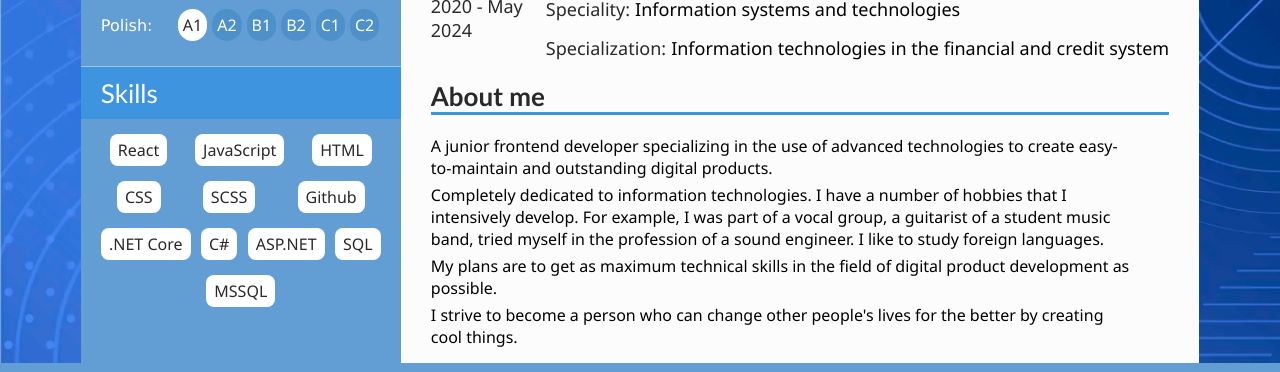
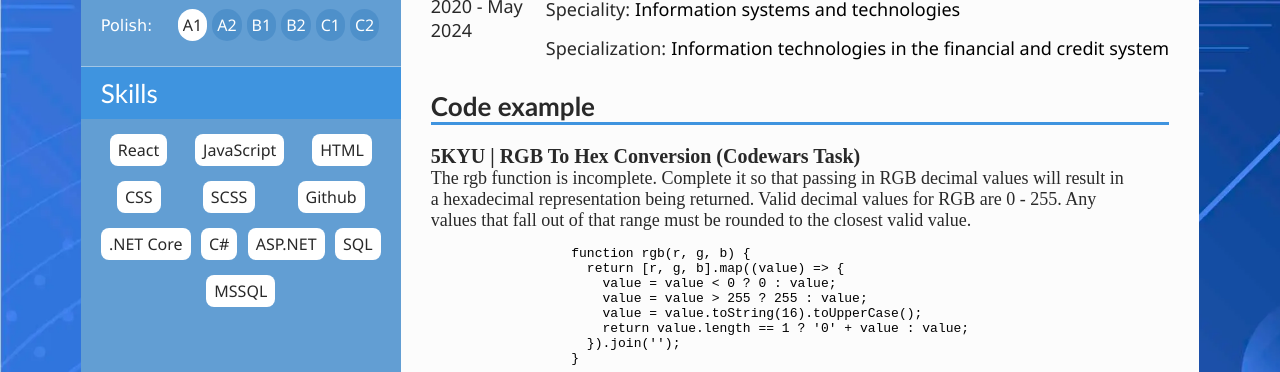
Before and after one commit to DaniilSerga/rsschool-cv, a plain HTML site: page index.html in a window 1280 px wide. Shown: the part 582-954 px from the top of the page. Drawn offline with Linux system fonts and the light colour scheme.

Commit message:
feat: add code example

```diff
--- a/index.html
+++ b/index.html
@@ -125,7 +125,7 @@
 
         <section class="additionalInfoContainer">
           <div class="personalInfoContainer">
-            <h2>Daniil Serga</h2>
+            <h1>Daniil Serga</h1>
             <h3>Frontend developer</h3>
             <div class="ageContainer">
               <p>Date of birth: 11.07.2003</p>
@@ -200,6 +200,27 @@
               </li>
             </ul>
           </div>
+          <div class="codeExampleContainer">
+            <div class="headingLight">
+              <h3>Code example</h3>
+            </div>
+            <div class="codeExampleWrapper">
+              <p>5KYU | RGB To Hex Conversion (Codewars Task)</p>
+              <p>The rgb function is incomplete. Complete it so that passing in RGB decimal values will result in a hexadecimal representation being returned. Valid decimal values for RGB are 0 - 255. Any values that fall out of that range must be rounded to the closest valid value.</p>
+              <pre>
+                <code class="codeExample">
+                  function rgb(r, g, b) {
+                    return [r, g, b].map((value) => {
+                      value = value < 0 ? 0 : value;
+                      value = value > 255 ? 255 : value;
+                      value = value.toString(16).toUpperCase();
+                      return value.length == 1 ? '0' + value : value;
+                    }).join('');
+                  }
+                </code>
+              </pre>
+            </div>
+          </div>
           <div class="aboutMeContainer">
             <div class="headingLight">
               <h3>About me</h3>
--- a/style.css
+++ b/style.css
@@ -168,7 +168,7 @@ main {
     font-family: 'Lucida Sans';
 }
 
-.personalInfoContainer > h2 {
+.personalInfoContainer > h1 {
     color: #292929;
     font-size: 34px;
     letter-spacing: .95px;
@@ -315,6 +315,28 @@ main {
     font-weight: 500;
 }
 
+.codeExampleContainer {
+    margin-top: 30px;
+}
+
+.codeExampleWrapper {
+    max-width: 700px;
+    margin-top: 20px;
+}
+
+.codeExampleWrapper > p:first-of-type {
+    color: #292929;
+    font-family: 'Sergoe UI';
+    font-size: 20px;
+    font-weight: 700;
+}
+
+.codeExampleWrapper > p:nth-child(2) {
+    color: #292929;
+    font-family: 'Sergoe UI';
+    font-size: 18px;
+}
+
 .aboutMeContainer {
     margin-top: 20px;
 }
```
